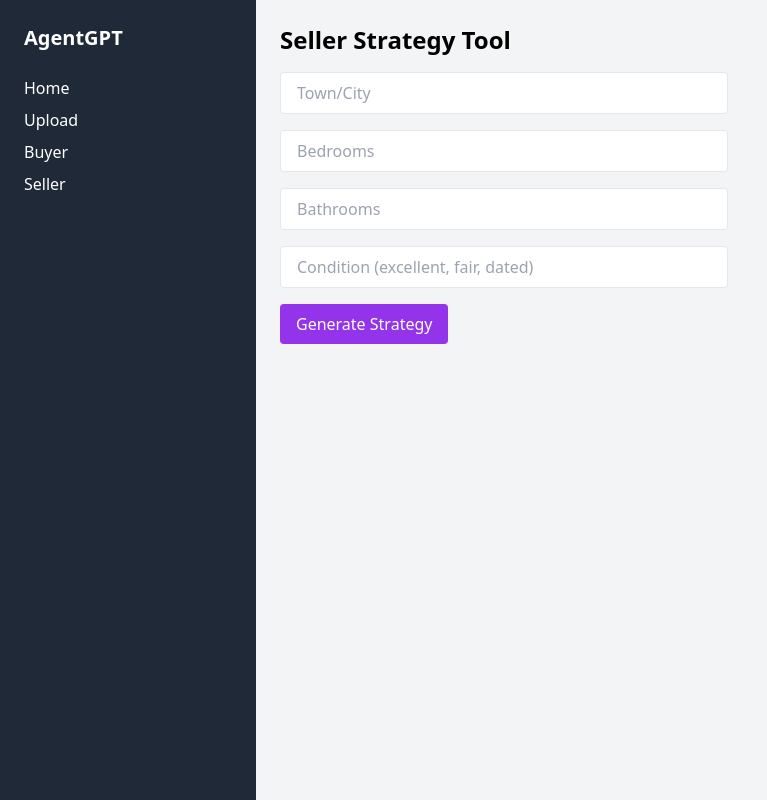
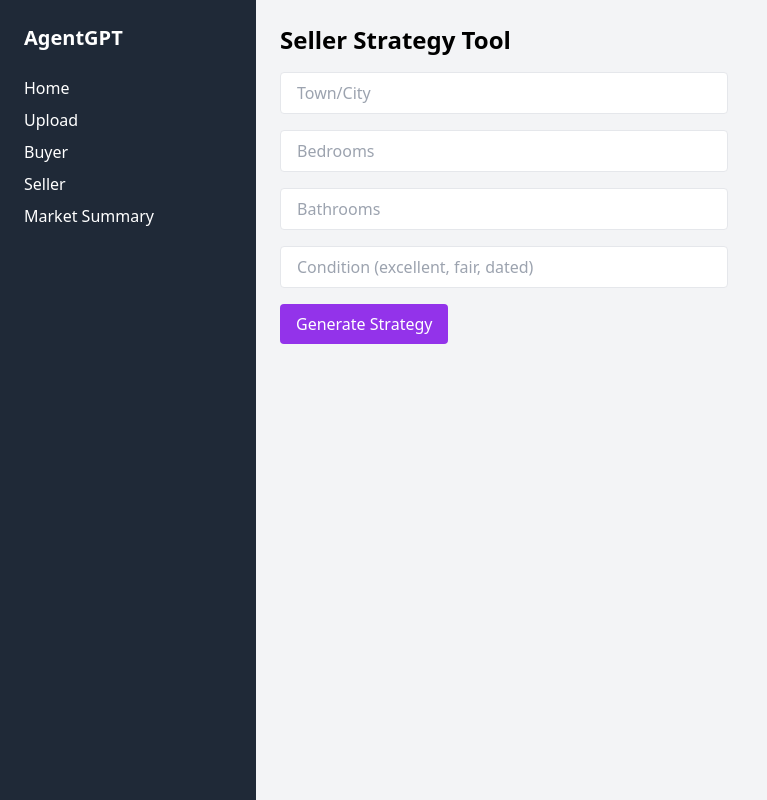
Before and after one commit to malsarraf98/agentgpt-prototype, a Next.js app: page /seller in a window 1280 px wide. Shown: the whole page, without its empty margins (0-767 px from the left). Built offline with nearby package versions, Linux system fonts and the light colour scheme.

Commit message:
Update Layout.js

```diff
--- a/components/Layout.js
+++ b/components/Layout.js
@@ -10,6 +10,7 @@ export default function Layout({ children }) {
           <Link href="/upload" className="hover:underline">Upload</Link>
           <Link href="/buyer" className="hover:underline">Buyer</Link>
           <Link href="/seller" className="hover:underline">Seller</Link>
+          <Link href="/market-summary" className="hover:underline">Market Summary</Link>
         </nav>
       </aside>
       <main className="flex-1 p-6 bg-gray-100 overflow-y-auto">
```
